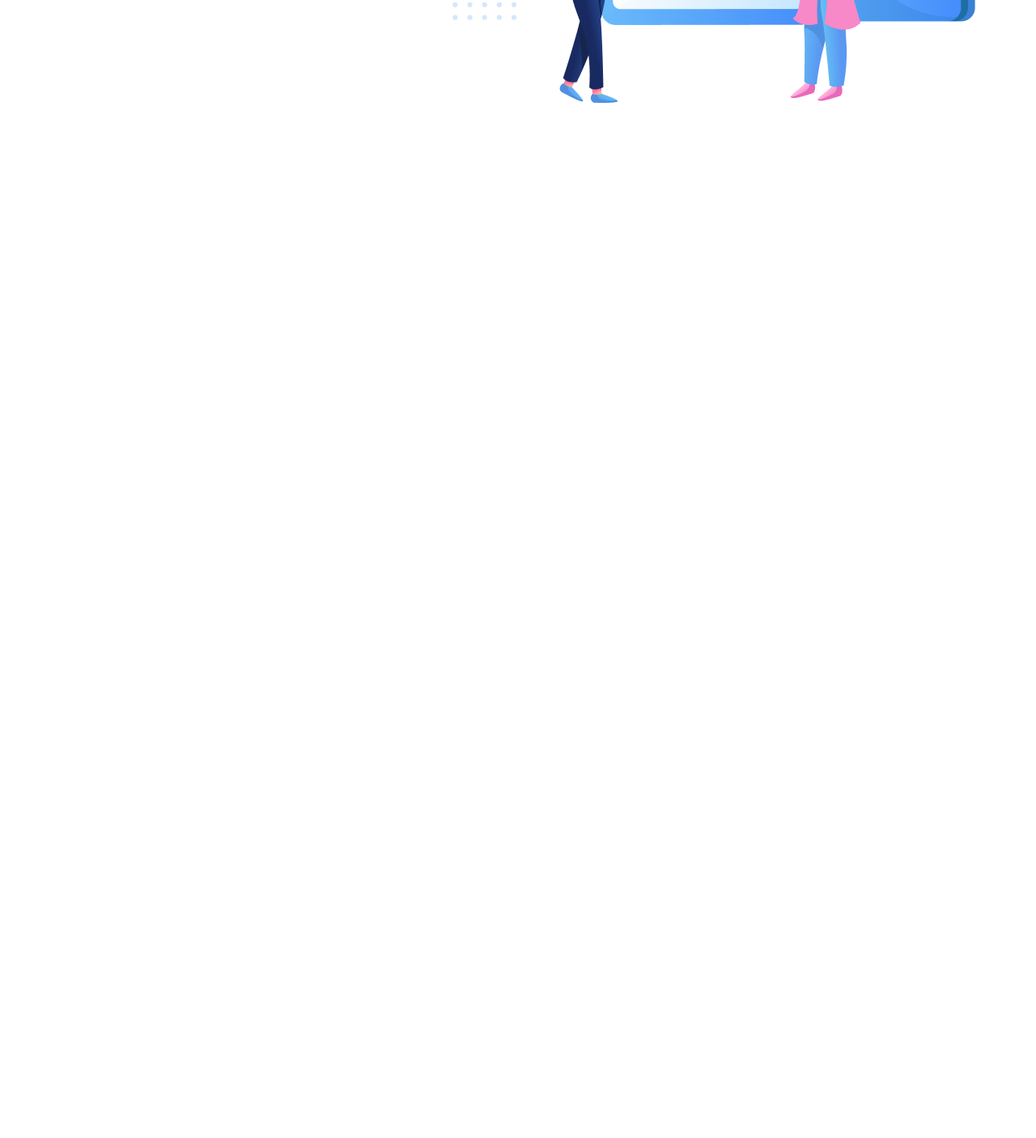
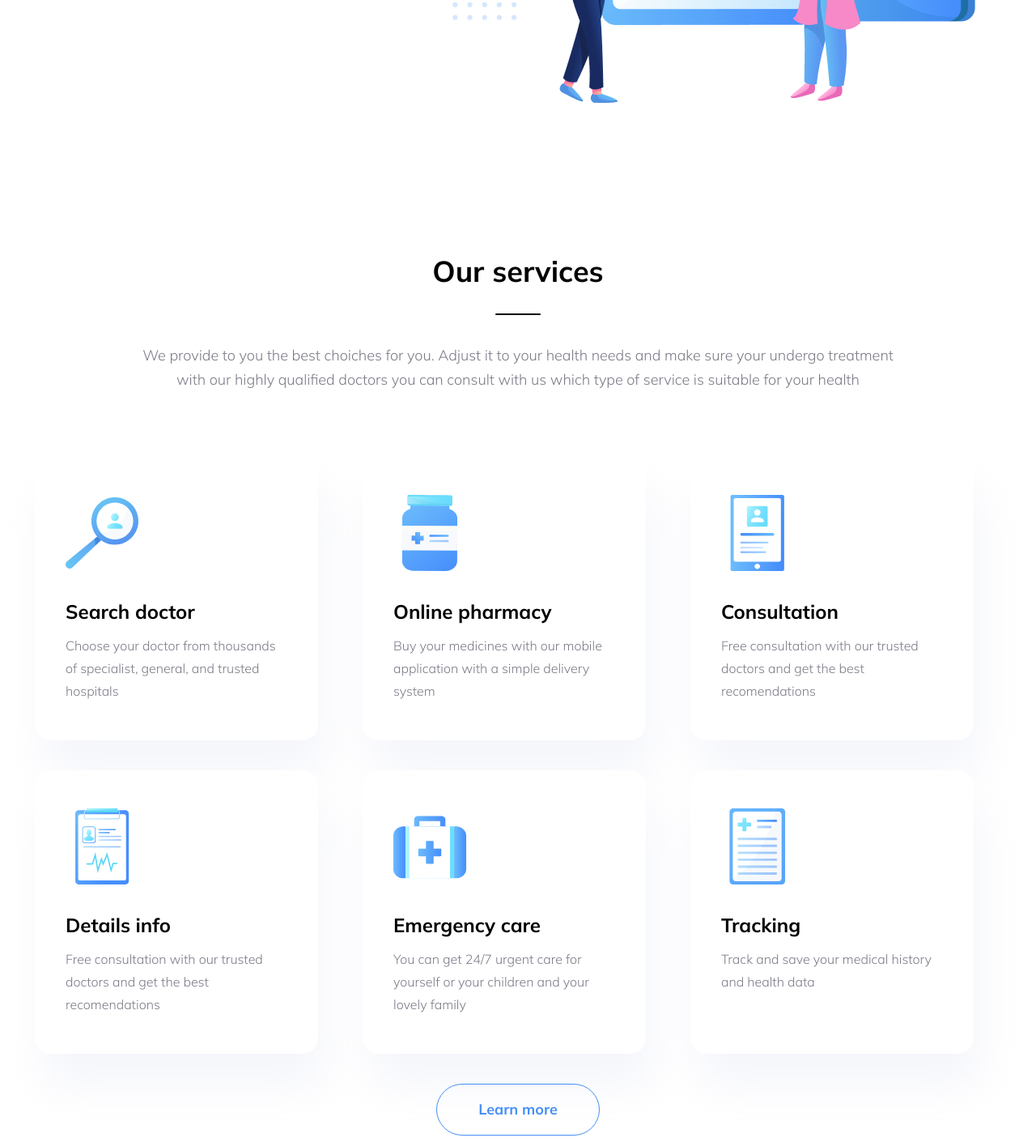
Before and after one commit to whoisbroken/trafalgar, a plain HTML site: page index.html in a window 1280 px wide. Shown: the part 648-2053 px from the top of the page at 81% size. Before the commit the page ends 800 px from the top, so only its background shows below. Drawn offline with Linux system fonts and the light colour scheme.

Commit message:
added services section

```diff
--- a/index.html
+++ b/index.html
@@ -1,21 +1,23 @@
 <!DOCTYPE html>
 <html lang="en">
   <head>
-  <meta charset="UTF-8">
-  <meta http-equiv="X-UA-Compatible" content="IE=edge">
-  <meta name="viewport" content="width=device-width, initial-scale=1.0">
+    <meta charset="UTF-8" />
+    <meta http-equiv="X-UA-Compatible" content="IE=edge" />
+    <meta name="viewport" content="width=device-width, initial-scale=1.0" />
     <title>Trafalgar</title>
-  <link rel="stylesheet" href="./styles/normalize.css">
-  <link rel="preconnect" href="https://fonts.gstatic.com">
-  <link href="https://fonts.googleapis.com/css2?family=Mulish:wght@300;400;600;700&display=swap" rel="stylesheet">
-  <link rel="stylesheet" href="./styles/global.css">
-  <link rel="stylesheet" href="./styles/style.css">
+    <link rel="stylesheet" href="./styles/normalize.css" />
+    <link rel="preconnect" href="https://fonts.gstatic.com" />
+    <link
+      href="https://fonts.googleapis.com/css2?family=Mulish:wght@300;400;600;700&display=swap"
+      rel="stylesheet"
+    />
+    <link rel="stylesheet" href="./styles/global.css" />
+    <link rel="stylesheet" href="./styles/style.css" />
   </head>
   <body>
-
     <header class="header">
       <div class="container header__container">
-      <img src="./assets/logo_header.svg" alt="logo">
+        <img src="./assets/logo_header.svg" alt="logo" />
         <nav class="nav">
           <ul class="nav__list">
             <li class="nav__item">
@@ -43,15 +45,91 @@
         <div class="hero__box">
           <h1 class="hero__title">Virtual healthcare for you</h1>
           <h3 class="hero__subtitle">
-          Trafalgar provides progressive, and affordable
-          healthcare, accessible on mobile and online
-          for everyone
+            Trafalgar provides progressive, and affordable healthcare,
+            accessible on mobile and online for everyone
           </h3>
-        <a href="#" class="hero__button" >Consult today</a>
+          <a href="#" class="hero__button">Consult today</a>
         </div>
-      <img class="hero__img" src="./assets/hero.png" alt="hero">
+        <img class="hero__img" src="./assets/hero.png" alt="hero" />
       </div>
     </section>
 
+    <section class="services">
+      <div class="container services__container">
+        <h2 class="services__title title">Our services</h2>
+        <h4 class="services__subtitle subtitle">
+          We provide to you the best choiches for you. Adjust it to your health
+          needs and make sure your undergo treatment with our highly qualified
+          doctors you can consult with us which type of service is suitable for
+          your health
+        </h4>
+        <ul class="services__list">
+          <li class="services__item">
+            <img class="services__item-img" src="./assets/search.svg" alt="#" />
+            <h3 class="services__item-title">Search doctor</h3>
+            <p class="services__item-subtitle">
+              Choose your doctor from thousands of specialist, general, and
+              trusted hospitals
+            </p>
+          </li>
+          <li class="services__item">
+            <img class="services__item-img" src="./assets/bottle.svg" alt="#" />
+            <h3 class="services__item-title">Online pharmacy</h3>
+            <p class="services__item-subtitle">
+              Buy your medicines with our mobile application with a simple
+              delivery system
+            </p>
+          </li>
+          <li class="services__item">
+            <img
+              class="services__item-img"
+              src="./assets/consultation.svg"
+              alt="#"
+            />
+            <h3 class="services__item-title">Consultation</h3>
+            <p class="services__item-subtitle">
+              Free consultation with our trusted doctors and get the best
+              recomendations
+            </p>
+          </li>
+          <li class="services__item">
+            <img
+              class="services__item-img"
+              src="./assets/details.svg"
+              alt="#"
+            />
+            <h3 class="services__item-title">Details info</h3>
+            <p class="services__item-subtitle">
+              Free consultation with our trusted doctors and get the best
+              recomendations
+            </p>
+          </li>
+          <li class="services__item">
+            <img
+              class="services__item-img"
+              src="./assets/emergency.svg"
+              alt="#"
+            />
+            <h3 class="services__item-title">Emergency care</h3>
+            <p class="services__item-subtitle">
+              You can get 24/7 urgent care for yourself or your children and
+              your lovely family
+            </p>
+          </li>
+          <li class="services__item">
+            <img
+              class="services__item-img"
+              src="./assets/tracking.svg"
+              alt="#"
+            />
+            <h3 class="services__item-title">Tracking</h3>
+            <p class="services__item-subtitle">
+              Track and save your medical history and health data
+            </p>
+          </li>
+        </ul>
+        <a class="services__button button" href="#">Learn more</a>
+      </div>
+    </section>
   </body>
 </html>
--- a/styles/global.css
+++ b/styles/global.css
@@ -9,7 +9,7 @@ html {
 }
 
 body {
-  color: #7D7987;
+  color: #000;
   font-family: 'Mulish', sans-serif;
   font-weight: 300;
   font-size: 18px;
@@ -44,3 +44,45 @@ li {
   padding: 0 15px;
   margin: 0 auto;
 }
+
+.title {
+  position: relative;
+  font-family: "Mulish", sans-serif;
+  font-style: normal;
+  font-weight: 700;
+  font-size: 36px;
+  line-height: 56px;
+}
+
+.title::after {
+  content: "";
+  position: absolute;
+  width: 56px;
+  height: 2px;
+  left: 50%;
+  transform: translateX(-50%);
+  bottom: -26px;
+  background: #000000;
+  border-radius: 5px;
+}
+
+.subtitle {
+  font-family: "Mulish", sans-serif;
+  font-weight: 300;
+  font-size: 18px;
+  line-height: 30px;
+  color: #7D7987;
+}
+
+.button {
+  font-family: "Mulish", sans-serif;
+  font-style: normal;
+  font-weight: bold;
+  font-size: 18px;
+  line-height: 60px;
+  color: #458FF6;
+  border: 1.4px solid #458FF6;
+  box-sizing: border-box;
+  border-radius: 55px;
+  padding: 1px 51px
+}
--- a/styles/style.css
+++ b/styles/style.css
@@ -1,6 +1,3 @@
-.header {
-
-}
 
 .header__container {
   display: flex;
@@ -54,7 +51,7 @@
 }
 
 .hero {
-
+  margin-bottom: 180px;
 }
 
 .hero__container {
@@ -99,3 +96,72 @@
   background: #458FF6;
   border-radius: 55px;
 }
+
+.services {
+  margin-bottom: 230px;
+}
+
+.services__container {
+  display: flex;
+  flex-direction: column;
+  align-items: center;
+}
+
+.services__title,
+.services__subtitle {
+  text-align: center;
+}
+
+.services__title {
+  margin-bottom: 61px;
+}
+
+.services__subtitle {
+  max-width: 952px;
+  margin: auto;
+  margin-bottom: 80px;
+}
+
+.services__list {
+  display: flex;
+  flex-flow: row wrap;
+  justify-content: space-between;
+}
+
+.services__item {
+  display: flex;
+  flex-direction: column;
+  width: 350px;
+  padding: 47px 38px;
+  background: #FFFFFF;
+  box-shadow: 10px 40px 50px rgba(229, 233, 246, 0.4);
+  border-radius: 20px;
+  margin-right: 34px;
+  margin-bottom: 37px;
+}
+
+.services__item-img {
+  width: 90px;
+  height: 94px;
+  margin-bottom: 22px;
+}
+
+.services__item-title {
+  font-family: "Mulish", sans-serif;
+  font-style: normal;
+  font-weight: bold;
+  font-size: 24px;
+  line-height: 56px;
+}
+
+.services__item-subtitle {
+  font-family: "Mulish", sans-serif;
+  font-weight: 300;
+  font-size: 16px;
+  line-height: 28px;
+  color: #7D7987;
+}
+
+.services__button {
+  text-align: center;
+}
```
Also changed, not shown: assets/emergency.svg (renamed from assets/emergancy.svg). Lines whose indentation alone changed are shown as unchanged.
